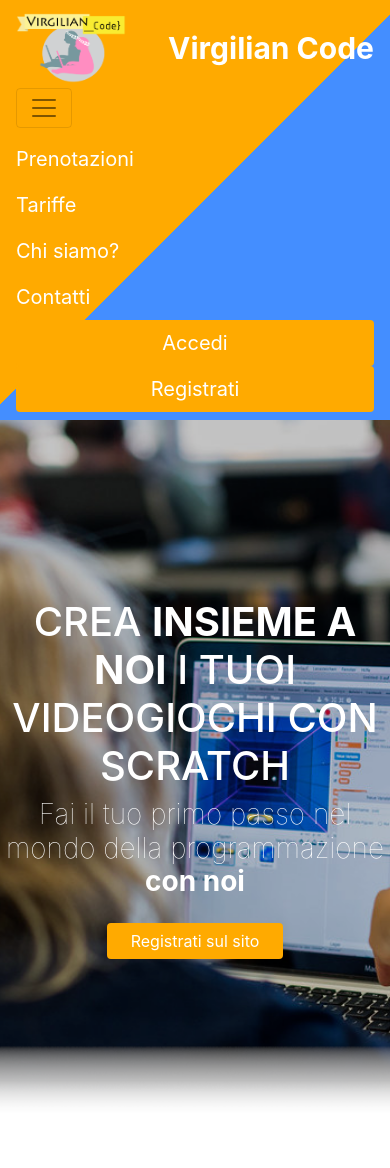
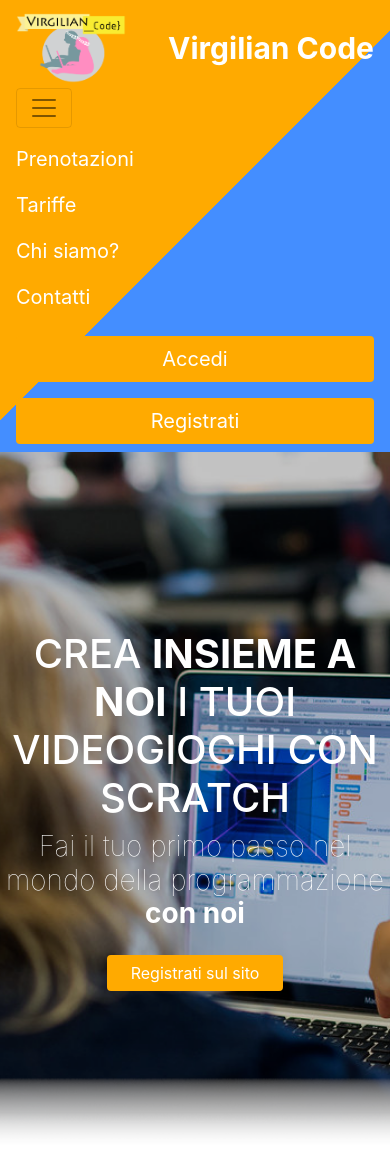
Before and after one commit to 241253/progetto_tecnologie_web, a Django app: page / in a window 390 px wide, after a click that opens the changed part; the page is wider, and only the part inside the window is pictured. Shown: the top 1168 px of that part. Run offline with Django 3.2, Linux system fonts and the light colour scheme; some libraries are stand-ins or nearby versions.

Commit message:
J: home mobile adjustment v1

```diff
--- a/templates/base.html
+++ b/templates/base.html
@@ -42,11 +42,11 @@
                     <li class="nav-item">
                         <a class="nav-link mr-3" href="{%  url 'contatti' %}" style="color: white" href="#">Contatti</a>
                     </li>
-                    <li class="nav-item my-md-3">
-                        <a class="nav-link btn btn-primary mr-lg-3 px-xl-4 px-lg-3" style="color: white" href="#">Accedi</a>
+                    <li class="nav-item my-3 my-lg-0">
+                        <a class="nav-link btn btn-primary mr-lg-3 px-xl-4" style="color: white" href="#">Accedi</a>
                     </li>
                     <li class="nav-item">
-                        <a class="nav-link btn btn-primary px-xl-4 px-lg-3" style="color: white" href="#">Registrati</a>
+                        <a class="nav-link btn btn-primary px-xl-4" style="color: white" href="#">Registrati</a>
                     </li>
                 </ul>
             </div>
```
Also changed, not shown: static/css/home.css (+8 -3 lines), static/css/style.css (+8 -3 lines).
